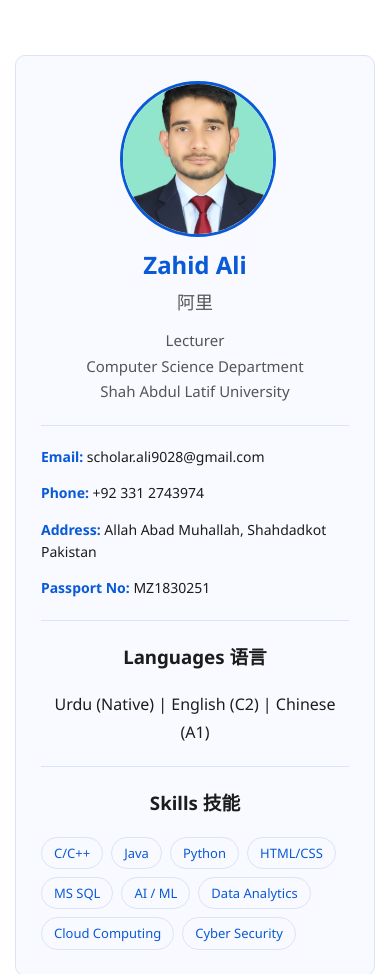
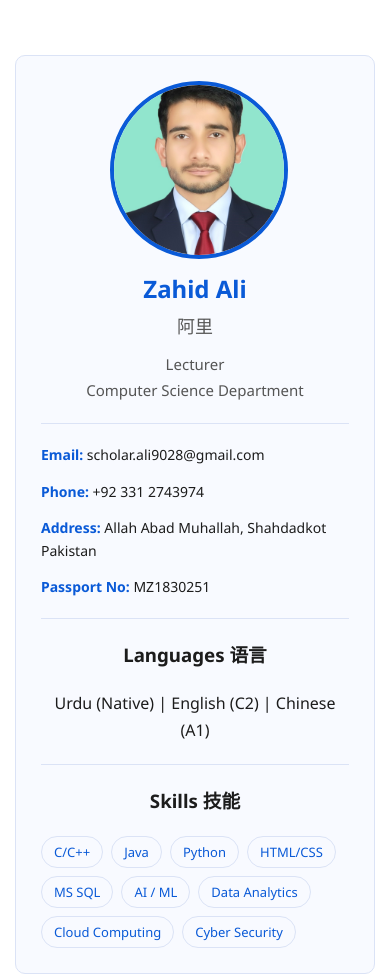
Before and after one commit to Zahid1274/zahid, a plain HTML site: page index.html in a window 390 px wide. Shown: the top 974 px of the page. Drawn offline with Linux system fonts and the light colour scheme.

Commit message:
Revise profile details and enhance layout responsiveness
Updated profile information, including work experience, education, and skills. Improved styling for responsive design and enhanced flip card functionality.

```diff
--- a/index.html
+++ b/index.html
@@ -15,7 +15,6 @@
   --text: #1c1c1c;
   --muted: #555;
 }
-
 body {
   font-family: "Noto Sans", "Noto Serif SC", sans-serif;
   color: var(--text);
@@ -24,7 +23,6 @@ body {
   padding: 0;
   line-height: 1.7;
 }
-
 a { color: var(--accent); text-decoration: none; }
 
 /* ---------- Layout ---------- */
@@ -36,7 +34,6 @@ a { color: var(--accent); text-decoration: none; }
   gap: 30px;
   padding: 0 25px 80px;
 }
-
 aside {
   background: var(--light);
   border: 1px solid var(--border);
@@ -44,67 +41,75 @@ aside {
   padding: 25px;
   text-align: center;
 }
-
 main {
   border: 1px solid var(--border);
   border-radius: 10px;
   padding: 25px 35px;
 }
 
-/* ---------- Image Flip + Zoom Animation ---------- */
+/* ---------- Profile Flip Image (Fixed & Responsive) ---------- */
 .photo-wrapper {
-  width: 150px;
-  height: 150px;
-  margin: 0 auto 14px;
-  perspective: 900px;
+  width: 200px;
+  height: 200px;
+  margin: 0 auto 18px;
+  perspective: 1000px;
 }
 
 .flip-card {
   width: 100%;
   height: 100%;
+  position: relative;
+  transform-style: preserve-3d;
   transition: transform .7s ease;
-  transform-style: preserve-3d;
-  position: relative;
 }
 
 .photo-wrapper:hover .flip-card {
-  transform: rotateY(180deg) scale(1.15);
+  transform: rotateY(180deg) scale(1.1);
 }
 
 .flip-side {
   width: 100%;
   height: 100%;
   position: absolute;
+  left: 0;
+  top: 0;
+  border-radius: 50%;
+  overflow: hidden;
   backface-visibility: hidden;
-  border-radius: 50%;
-  border: 3px solid var(--accent);
-  display: flex;
-  align-items: center;
-  justify-content: center;
+  border: 4px solid var(--accent);
 }
 
-/* front image */
 .flip-front img {
   width: 100%;
   height: 100%;
   object-fit: cover;
-  border-radius: 50%;
 }
 
-/* back side text */
 .flip-back {
-  background: #0a5ad7;
-  color: white;
-  font-size: 14px;
+  background: var(--accent);
+  color: #fff;
+  font-size: 16px;
+  display: flex;
+  align-items: center;
+  justify-content: center;
   text-align: center;
-  padding: 10px;
+  padding: 12px;
   transform: rotateY(180deg);
 }
 
-/* Enable tap flip on mobile */
+/* ---------- Responsive ---------- */
 @media (max-width: 850px) {
+  .cv-container {
+    grid-template-columns: 1fr;
+    padding: 15px;
+  }
+  main { padding: 20px; }
+  .photo-wrapper {
+    width: 170px;
+    height: 170px;
+  }
   .photo-wrapper:active .flip-card {
-    transform: rotateY(180deg) scale(1.15);
+    transform: rotateY(180deg) scale(1.1);
   }
 }
 
@@ -115,38 +120,34 @@ main {
   color: var(--accent);
   margin-bottom: 2px;
 }
-
 .ch-name {
   font-family: "Noto Serif SC";
   font-size: 18px;
   color: var(--muted);
   margin-bottom: 10px;
 }
-
 .title {
   font-size: 15px;
   color: var(--muted);
   margin-bottom: 20px;
 }
 
+/* ---------- Contact ---------- */
 .contact {
   text-align: left;
   font-size: 14px;
   line-height: 1.6;
   margin-top: 12px;
 }
-
 .contact b { color: var(--accent); }
-
 .divider {
   height: 1px;
   background: var(--border);
   margin: 20px 0;
 }
 
-/* ---------- Section Right ---------- */
+/* ---------- Sections ---------- */
 section { margin-bottom: 25px; }
-
 section h2 {
   font-size: 18px;
   color: var(--accent);
@@ -154,7 +155,6 @@ section h2 {
   padding-left: 10px;
   margin-bottom: 12px;
 }
-
 .item {
   border: 1px solid var(--border);
   border-radius: 8px;
@@ -162,7 +162,6 @@ section h2 {
   padding: 10px 14px;
   margin-bottom: 10px;
 }
-
 .item strong { color: var(--accent); }
 
 .badges {
@@ -171,7 +170,6 @@ section h2 {
   gap: 8px;
   margin-top: 6px;
 }
-
 .badge {
   background: var(--light);
   border: 1px solid var(--border);
@@ -189,14 +187,10 @@ footer {
   margin-top: 40px;
 }
 
-/* ---------- Responsive ---------- */
-@media (max-width: 850px) {
-  .cv-container { grid-template-columns: 1fr; padding: 15px; }
-  main { padding: 20px; }
-}
-
 /* ---------- Print ---------- */
 @media print {
+  body { background: #fff; color: #000; }
+  .cv-container { gap: 15px; padding: 0; }
   aside, main { border: none; }
   .badge { border: 1px solid #000; color: #000; background: none; }
 }
@@ -206,13 +200,13 @@ footer {
 <body>
 
 <div class="cv-container">
-
   <!-- Left Column -->
   <aside>
 
-    <!-- Flip Image -->
+    <!-- Updated Profile Flip -->
     <div class="photo-wrapper">
       <div class="flip-card">
+
         <div class="flip-side flip-front">
           <img src="profile1.jpg" alt="Profile Photo">
         </div>
@@ -222,14 +216,16 @@ footer {
           Computer Science Department<br>
           Shah Abdul Latif University
         </div>
+
+        <br>
       </div>
+
     </div>
+
 
     <div class="name">Zahid Ali</div>
     <div class="ch-name">阿里</div>
-
-    <!-- Updated Title -->
-    <div class="title">Lecturer<br>Computer Science Department<br>Shah Abdul Latif University</div>
+    <div class="title">Lecturer<br>Computer Science Department</div>
 
     <div class="divider"></div>
 
@@ -263,11 +259,11 @@ footer {
 
   <!-- Right Column -->
   <main>
-
     <section>
       <h2>个人简介 / Profile</h2>
       <p>
-        Computer Science graduate now serving as a Lecturer with teaching and research experience. Skilled in AI, software development, and data analytics. Focused on advanced research in Artificial Intelligence, Cloud Computing, and Cyber Security.
+        Computer Science graduate with university teaching and research experience. Skilled in AI, software development, and data analytics.
+        Interested in advanced research in Artificial Intelligence, Cloud Computing, and Cyber Security to contribute to intelligent system innovation.
       </p>
     </section>
 
@@ -297,12 +293,11 @@ footer {
       </div>
     </section>
 
-    <!-- Updated Work Experience -->
     <section>
       <h2>工作经历 / Work Experience</h2>
       <div class="item">
-        <strong>Lecturer</strong> — Computer Science Department, Shah Abdul Latif University (Jan 2023 – Present)<br>
-        Deliver lectures, supervise labs, mentor students, develop assignments, and evaluate exams.
+        <strong>Lecturer</strong> — Shah Abdul Latif University (Jan 2023 – Present)<br>
+        Conduct lectures, assist labs, mentor students, develop assignments, and evaluate exams.
       </div>
     </section>
 
@@ -316,21 +311,23 @@ footer {
     <section>
       <h2>项目经历 / Projects</h2>
       <div class="item">
-        <strong>Deep Learning for Big Data</strong> — Undergraduate Thesis
+        <strong>Deep Learning for Big Data</strong> — Undergraduate Thesis (Shah Abdul Latif University)
       </div>
-      <div class="item"><strong>Biometric Attendance System</strong></div>
-      <div class="item"><strong>University Bus Tracking System</strong></div>
-      <div class="item"><strong>Emotion Recognition</strong></div>
+      <div class="item"><strong>Biometric Attendance System</strong> — Mobile-based secure attendance app using fingerprint recognition.</div>
+      <div class="item"><strong>University Bus Tracking System</strong> — Real-time tracking solution for student safety.</div>
+      <div class="item"><strong>Emotion Recognition</strong> — Facial expression analysis using AI for human-computer interaction.</div>
     </section>
 
     <section>
       <h2>推荐人 / References</h2>
       <div class="item">
         <strong>Prof. Dr. Imran Memon</strong><br>
+        Department of Computer Science, Shah Abdul Latif University<br>
         Email: imran.memon@salu.edu.pk | Phone: +92 300 3013424
       </div>
       <div class="item">
         <strong>Prof. Dr. Muhammad Hanif</strong><br>
+        Department of Computer Science, Shah Abdul Latif University<br>
         Email: hanif.tunio@salu.edu.pk | Phone: +92 302 3127917
       </div>
     </section>
```
